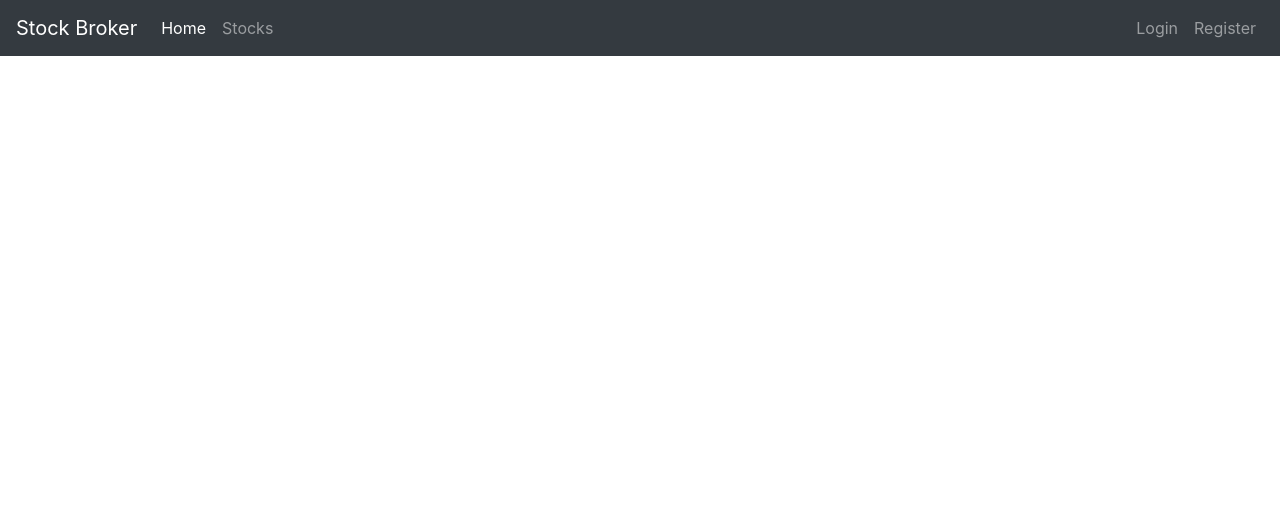
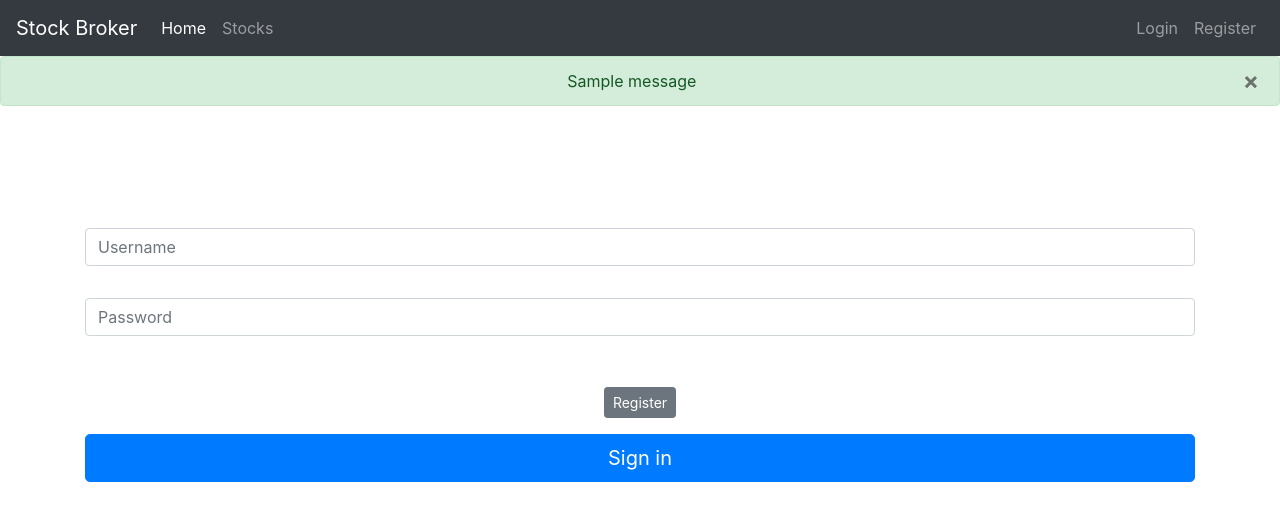
Before and after one commit to sindrigils/flask-website, a Flask app: page /login in a window 1280 px wide. Shown: the top 521 px of the page. Run offline with Flask 2, Linux system fonts and the light colour scheme; tables that the repository leaves empty hold one stand-in row (values such as "Sample post"); one stand-in notice (Sample message) is shown; some libraries are stand-ins or nearby versions.

Commit message:
Added login manager, login user functionality

```diff
--- a/website/auth.py
+++ b/website/auth.py
@@ -1,5 +1,6 @@
 from website import app
 from flask import render_template, Blueprint, request, url_for, redirect, flash
+from flask_login import current_user, login_required, login_user, logout_user
 from website.forms import LoginForm, RegisterForm
 from website.models import User, Stock
 from website import db
@@ -7,6 +8,7 @@ from website import db
 auth = Blueprint("auth", __name__)
 
 @auth.route("/")
+@login_required
 def home_page():
     return render_template("home.html")
 
@@ -14,7 +16,20 @@ def home_page():
 @auth.route("/login", methods=["POST", "GET"])
 def login_page():
 
-    return render_template("login.html")
+    form = LoginForm()
+    if form.validate_on_submit():
+        attempted_user = User.query.filter_by(username=form.username.data).first()
+        if attempted_user and attempted_user.check_password_correction(attempted_password=form.password.data):
+
+            login_user(attempted_user)
+            flash(message=f"You successfully logged in as: {attempted_user.username}", category="success")
+
+            return redirect(url_for("auth.home_page"))
+
+        else:
+            flash(message="Username and password don't match! Please try again", category="danger")
+
+    return render_template("login.html", form=form)
 
 
 @auth.route("/register", methods=["POST", "GET"])
@@ -30,7 +45,22 @@ def register_page():
         db.session.add(user_to_create)
         db.session.commit()
         flash(message=f"Account created successfully, welcome {user_to_create.username}", category="success")
-
+        login_user(user_to_create)
         return redirect(url_for("auth.home_page"))
 
+    if form.errors != {}:
+        for error_msg in form.errors.values():
+            flash(message=f"There was an error with creating the user: {error_msg}", category="danger")
+
+
+
     return render_template("register.html", form=form)
+
+
+@auth.route("/logout")
+@login_required
+def logout_page():
+
+    logout_user()
+    flash(message="You have been logged out!", category="info")
+    return redirect(url_for("auth.login_page"))
--- a/website/forms.py
+++ b/website/forms.py
@@ -5,7 +5,7 @@ from website.models import User
 
 class RegisterForm(FlaskForm):
 
-    def validate_name(self, username_to_check):
+    def validate_username(self, username_to_check):
         user = User.query.filter_by(username=username_to_check.data).first()
 
         if user:
--- a/website/templates/base.html
+++ b/website/templates/base.html
@@ -28,6 +28,18 @@
                       <a class="nav-link" href="{{ url_for('auth.home_page') }}">Stocks</a>
                   </li>
               </ul>
+                {% if current_user.is_authenticated %}
+                    <ul class="navbar-nav">
+                        <li class="nav-item">
+                            <a class="nav-link">Welcome, {{ current_user.username }}</a>
+                        </li>
+
+                        <li class="nav-item">
+                            <a class="nav-link" href="{{ url_for('auth.logout_page') }}">Logout</a>
+                        </li>
+                    </ul>
+                {% else %}
+
                 <ul class="navbar-nav">
                     <li class="nav-item">
                         <a class="nav-link" href="{{ url_for('auth.login_page') }}">Login</a>
@@ -36,11 +48,21 @@
                         <a class="nav-link" href="{{ url_for('auth.register_page') }}">Register</a>
                     </li>
                 </ul>
+                {% endif %}
             </div>
           </nav>
-
-
-
+            {% with messages = get_flashed_messages(with_categories=True) %}
+            {% if messages %}
+                {% for category, message in messages %}
+                    <div class="alert alert-{{ category }}">
+                        <button type="button" class="m1-2 mb-1 close" data-dismiss="alert" aria-label="Close">
+                            <span aria-hidden="true">&times;</span>
+                        </button>
+                        {{ message }}
+                    </div>
+                {% endfor %}
+            {% endif %}
+        {% endwith %}
 
 
         {% block content %}
--- a/website/templates/login.html
+++ b/website/templates/login.html
@@ -2,5 +2,32 @@
 {% block title %} Login {% endblock %}
 
 {% block content %}
+<body class="text-center">
+    <div class="container">
+        <form method="POST" class="form-signin" style="color:white">
+            {{ form.hidden_tag() }}
+            <h1 class="h3 mb-3 font-weight-normal">
+                Please Login
+            </h1>
+            <br>
 
+            {{ form.username.label() }}
+            {{ form.username(class="form-control", placeholder="Username")}}
+
+            {{ form.password.label() }}
+            {{ form.password(class="form-control", placeholder="Password") }}
+
+            <br>
+
+            <div class="checkbox mb-3">
+                <h6>DO not have an account?</h6>
+                <a class="btn btn-sm btn-secondary" href="{{ url_for('auth.register_page') }}">Register</a>
+            </div>
+
+            {{ form.submit(class="btn btn-lg btn-block btn-primary") }}
+
+        </form>
+    </div>
+
+</body>
 {% endblock %}
```
Also changed, not shown: website/__init__.py (+11 -1 lines). Lines whose indentation alone changed are shown as unchanged.
